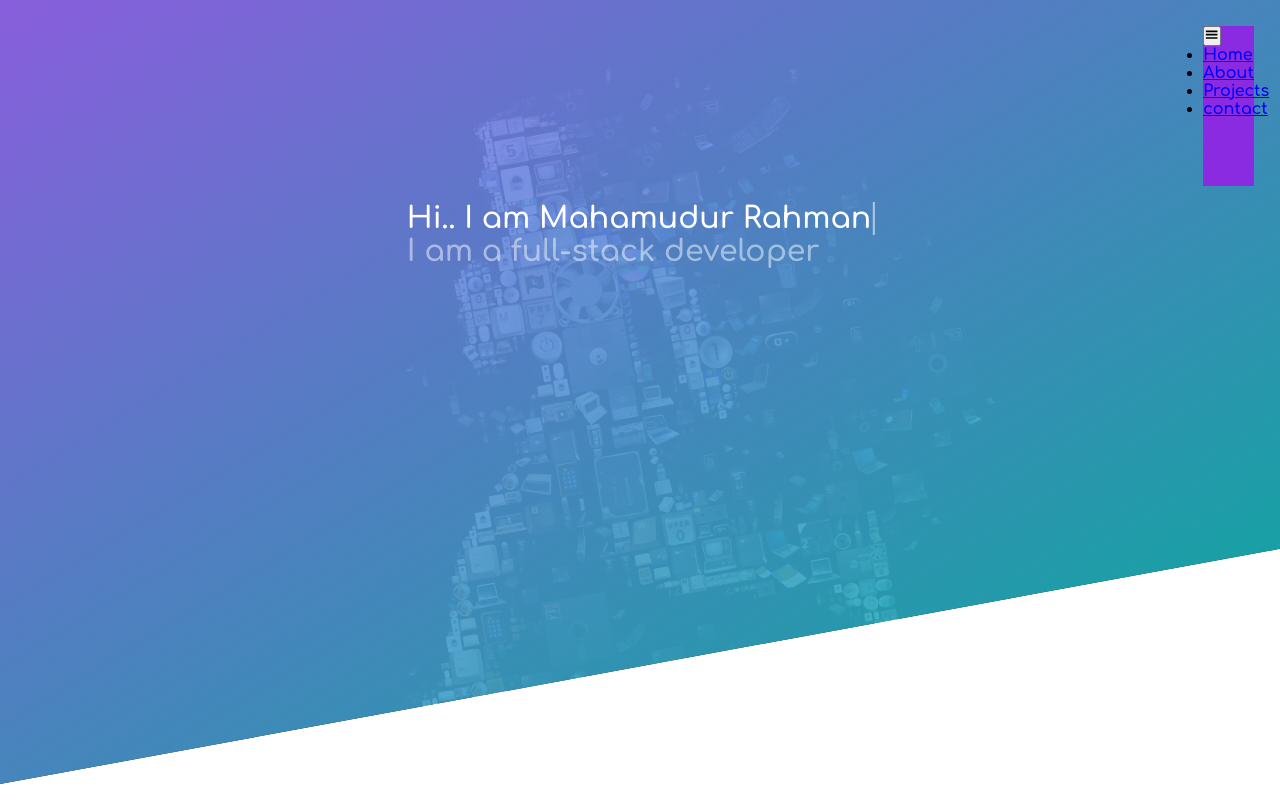
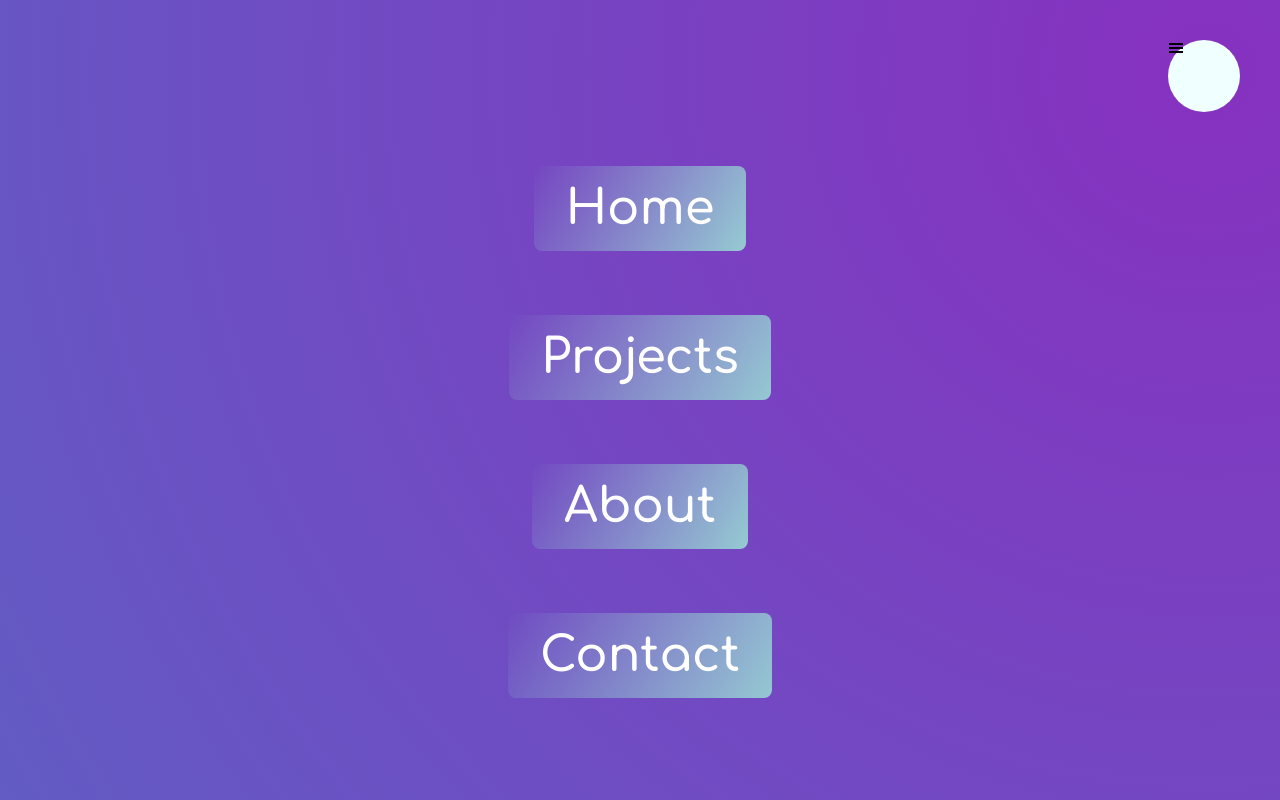
Before and after one commit to Julu1994/Mahamudur-Jewel, a React (Create React App) app in the folder my-portfolio/: page / in a window 1280 px wide. Shown: the top 800 px of the page. Built offline with nearby package versions, Linux system fonts and the light colour scheme; a web font is replaced by a local one.

Commit message:
navigation bar

```diff
--- a/my-portfolio/src/Layout/Layout.js
+++ b/my-portfolio/src/Layout/Layout.js
@@ -18,10 +18,9 @@ function Layout() {
     }, []);
     return (
         <div className="layout-div">
-            <div className="nav-header">
-                <Navbar />
-                <Header />
-            </div>
+            <Navbar />
+            <Header />
+
             <div className="card-grid-header">
                 <h2
                     data-aos="fade-right"
--- a/my-portfolio/src/Layout/layout.scss
+++ b/my-portfolio/src/Layout/layout.scss
@@ -3,9 +3,7 @@
     margin:0;
 
 }
-.nav-header{
-    position: relative;
-}
+
 .card-grid-header{
     width: 10%;
     height: 4rem;
--- a/my-portfolio/src/components/navbar.js
+++ b/my-portfolio/src/components/navbar.js
@@ -1,32 +1,43 @@
 import React from "react";
 import "./navbar.scss";
 import { GiHamburgerMenu } from "react-icons/gi";
-import { Link } from "react-router-dom";
 
 function Navbar() {
     return (
-        <div>
-            <div className="navbar">
-                <button>
+        <>
+            <div className="nav">
+                <div className="nav__icon">
                     <GiHamburgerMenu />
-                </button>
+                </div>
 
-                <ul>
-                    <li>
-                        <Link to="/">Home</Link>
-                    </li>
-                    <li>
-                        <Link to="/about"> About</Link>
-                    </li>
-                    <li>
-                        <Link to="/">Projects</Link>
-                    </li>
-                    <li>
-                        <a href="#contact-footer"> contact</a>
-                    </li>
-                </ul>
+                <div className="nav__background"></div>
+
+                <nav className="nav__manue">
+                    <ul className="nav__list">
+                        <li className="nav__item">
+                            <a href="#contact-footer" className="nav__link">
+                                Home
+                            </a>
+                        </li>
+                        <li className="nav__item">
+                            <a href="#contact-footer" className="nav__link">
+                                Projects
+                            </a>
+                        </li>
+                        <li className="nav__item">
+                            <a href="#contact-footer" className="nav__link">
+                                About
+                            </a>
+                        </li>
+                        <li className="nav__item">
+                            <a href="#contact-footer" className="nav__link">
+                                Contact
+                            </a>
+                        </li>
+                    </ul>
+                </nav>
             </div>
-        </div>
+        </>
     );
 }
 export default Navbar;
--- a/my-portfolio/src/components/navbar.scss
+++ b/my-portfolio/src/components/navbar.scss
@@ -1,11 +1,82 @@
 
-.navbar{
-    margin: 2% ;
-    width: 4%;
-    height: 20vh;
-    background-color: blueviolet;
-    position: absolute;
-    top: 0;
-    right: 0;
-    z-index: 1;
+.nav{
+    &__icon{
+        background-color: azure;
+        width: 4.5rem;
+        height: 4.5rem;
+        border-radius: 50%;
+        position: fixed;
+        top: 2.5rem;
+        right: 2.5rem;
+        z-index: 3;
+
+
+
+    }
+    &__background{
+        height: 3rem;
+        width: 3rem;
+        border-radius: 50%;
+        background-image: radial-gradient(rgb(135, 49, 192), rgb(29, 172, 204));
+        position: fixed;
+        top: 3rem;
+        right: 3rem;
+        z-index: 1;
+        transform: scale(120);
+
+
+    }
+    &__manue{
+        height: 100vh;
+        width: 100%;
+        position: fixed;
+        top: 0;
+        right: 0;
+        z-index: 2 ;
+
+    }
+    &__list{
+        position: absolute;
+        top: 50%;
+        left:50%;
+        transform: translate(-50%, -50%);
+        list-style: none;
+        text-align: center;
+        text-decoration: none;
+
+
+    }
+
+    &__item{
+        margin-top: 4rem;
+
+
+
+    }
+    &__link{
+
+        &:link,
+        &:visited{  display: inline-block;
+                    font-size: 3rem;
+                    font-weight: 400;
+                    color: rgb(255, 255, 255);
+                    text-decoration: none;
+                    background-image: linear-gradient(120deg, transparent 0%, rgb(149, 201, 210) 50%, rgb(238, 164, 72) 50%);
+                    padding: 1rem 2rem;
+                    border-radius: .5rem;
+                    background-size: 220%;
+                    transition: all 1s;
+
+
+
+        }
+        &:hover,
+        &:active{
+            background-position: 100%;
+
+        }
+
+
+
+    }
 }
```
